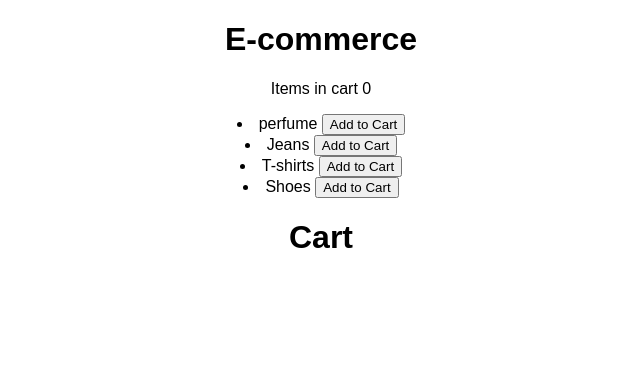
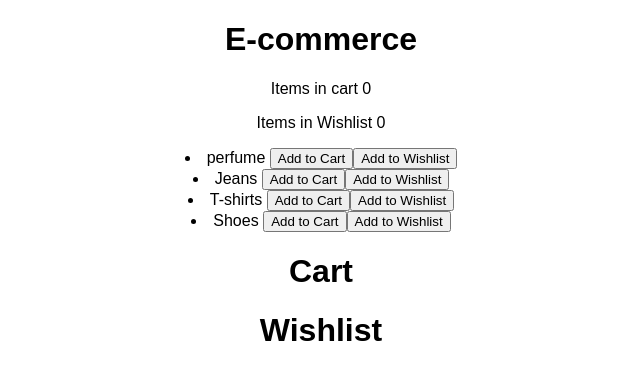
Before and after one commit to Raghav888/useContext-add-to-cart, a React (Create React App) app: page / in a window 1280 px wide. Shown: the top 380 px of the page, without its empty margins (319-959 px from the left). Built offline with nearby package versions, Linux system fonts and the light colour scheme.

Commit message:
wishlist

```diff
--- a/src/App.js
+++ b/src/App.js
@@ -1,12 +1,14 @@
 import { Cart } from "./Cart";
 import { Product } from "./Product";
 import "./styles.css";
+import { Wishlist } from "./Wishlist";
 
 export default function App() {
   return (
     <div className="App">
       <Product />
       <Cart />
+      <Wishlist />
     </div>
   );
 }
--- a/src/Product.js
+++ b/src/Product.js
@@ -1,9 +1,11 @@
 import { useCart } from "./cart-context";
 import { useProduct } from "./product-context";
+import { useWishlist } from "./wishlist-context";
 
 export const Product = () => {
   const { Productlist, setproduct } = useProduct();
   const { cartdata, setCartdata, count, increaseCount } = useCart();
+  const { wishlistdata, setWishlist, increasewish, wishcount } = useWishlist();
 
   const exists = (id) => cartdata.findIndex((obj) => obj.id === id);
 
@@ -25,11 +27,33 @@ export const Product = () => {
     increaseCount(1);
   };
 
+  const addtowish = (name, id) => {
+    const wishdata = { name, id };
+    setWishlist([...wishlistdata, wishdata]);
+    increasewish(1);
+    const newproductData = Productlist.map((data) =>
+      data.id === id ? { ...data, wishlist: !data.wishlist } : data
+    );
+    setproduct(newproductData);
+  };
+
+  const removewish = (name, id) => {
+    const newproductData = Productlist.map((data) =>
+      data.id === id ? { ...data, wishlist: !data.wishlist } : data
+    );
+    setproduct(newproductData);
+    increasewish(-1);
+
+    const newWishlist = wishlistdata.filter((data) => data.id !== id);
+    setWishlist(newWishlist);
+  };
+
   return (
     <div>
       <h1>E-commerce</h1>
       <div>
         <p>Items in cart {count}</p>
+        <p>Items in Wishlist {wishcount}</p>
         {Productlist.map((data) => {
           return (
             <div>
@@ -43,11 +67,27 @@ export const Product = () => {
                     {" "}
                     Add to Cart
                   </button>
+                  {data.wishlist === true ? (
+                    <button onClick={() => addtowish(data.name, data.id)}>
+                      Add to Wishlist
+                    </button>
+                  ) : (
+                    <button onClick={() => removewish(data.name, data.id)}>
+                      Remove from Wishlist
+                    </button>
+                  )}
                 </li>
               ) : (
                 <li key={data.id}>
                   {" "}
                   {data.name} <span>Out of Stock</span>
+                  {data.wishlist === true ? (
+                    <button onClick={() => addtowish(data.name, data.id)}>
+                      Add to Wishlist
+                    </button>
+                  ) : (
+                    <button>Remove from Wishlist</button>
+                  )}
                 </li>
               )}
             </div>
--- /dev/null
+++ b/src/Wishlist.js
@@ -0,0 +1,17 @@
+import { useWishlist } from "./wishlist-context";
+
+export const Wishlist = () => {
+  const { wishlistdata, setWishlist, increasewish } = useWishlist();
+  return (
+    <div>
+      <h1>Wishlist</h1>
+      {wishlistdata.map((data) => {
+        return (
+          <div>
+            <li>{data.name}</li>
+          </div>
+        );
+      })}
+    </div>
+  );
+};
--- a/src/index.js
+++ b/src/index.js
@@ -4,15 +4,18 @@ import ReactDOM from "react-dom";
 import App from "./App";
 import { CartProvider } from "./cart-context";
 import { ProductProvider } from "./product-context";
+import { WishlistProvider } from "./wishlist-context";
 
 const rootElement = document.getElementById("root");
 ReactDOM.render(
   <StrictMode>
-    <CartProvider>
-      <ProductProvider>
-        <App />
-      </ProductProvider>
-    </CartProvider>
+    <WishlistProvider>
+      <CartProvider>
+        <ProductProvider>
+          <App />
+        </ProductProvider>
+      </CartProvider>
+    </WishlistProvider>
   </StrictMode>,
   rootElement
 );
--- a/src/product-context.js
+++ b/src/product-context.js
@@ -4,22 +4,26 @@ const productData = [
   {
     id: 1,
     name: "perfume",
-    qty: 5
+    qty: 5,
+    wishlist: true
   },
   {
     id: 2,
     name: "Jeans",
-    qty: 4
+    qty: 4,
+    wishlist: true
   },
   {
     id: 3,
     name: "T-shirts",
-    qty: 2
+    qty: 2,
+    wishlist: true
   },
   {
     id: 4,
     name: "Shoes",
-    qty: 6
+    qty: 6,
+    wishlist: true
   }
 ];
 const ProductContext = createContext({ productData });
--- /dev/null
+++ b/src/wishlist-context.js
@@ -0,0 +1,20 @@
+import { createContext, useContext, useState } from "react";
+
+const WishlistContext = createContext();
+
+const WishlistProvider = ({ children }) => {
+  const [wishlistdata, setWishlist] = useState([]);
+  const [wishcount, setwishcount] = useState(0);
+  const increasewish = (val) => setwishcount((_count) => _count + val);
+  return (
+    <WishlistContext.Provider
+      value={{ wishlistdata, setWishlist, wishcount, increasewish }}
+    >
+      {" "}
+      {children}
+    </WishlistContext.Provider>
+  );
+};
+
+const useWishlist = () => useContext(WishlistContext);
+export { WishlistProvider, useWishlist };
```
